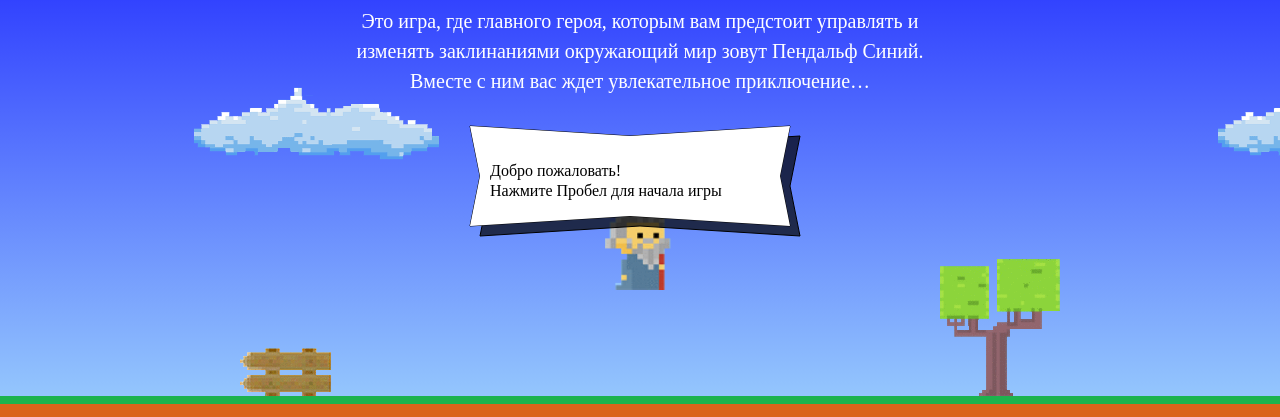
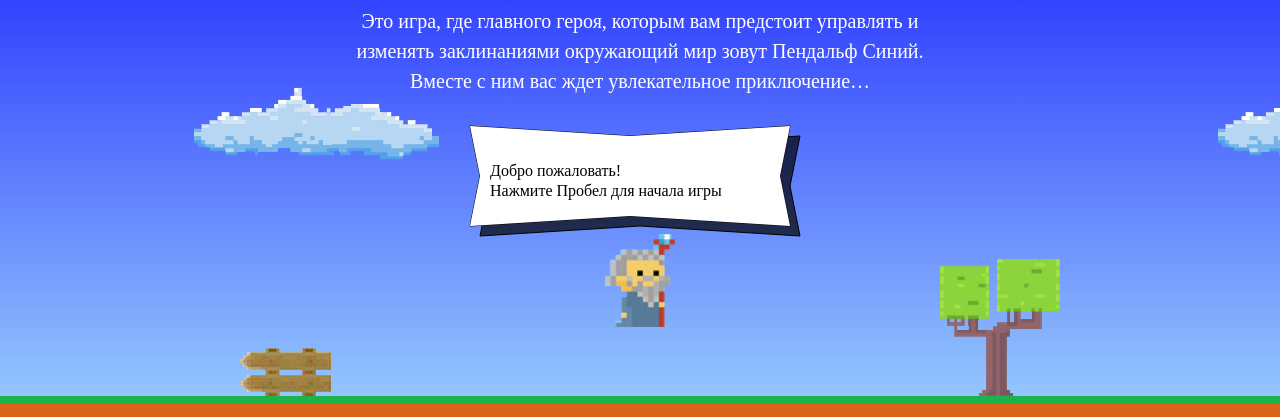
Before and after one commit to nevalashka/20411-code-and-magick-17, a website: page index.html in a window 1280 px wide. Shown: the part 203-620 px from the top of the page. Drawn offline with Linux system fonts and the light colour scheme; a web font is replaced by a local one.

Commit message:
Правки первого задания

```diff
--- a/index.html
+++ b/index.html
@@ -194,8 +194,8 @@
     var getWizardX = function (width) {
       return (width - wizardWidth) / 2;
     };
-    var getWizardY = function(height) {
-      return height / 3;
+    var getWizardY = function (height) {
+      return (height - getWizardHeight()) * 2 / 3;
     };
   </script>
 <script src="js/game.js"></script>
```
